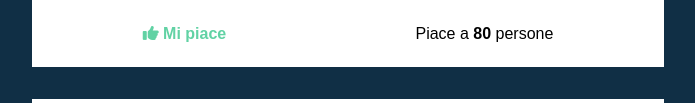
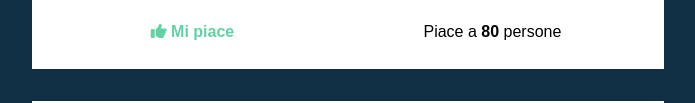
Before and after one commit to ChiaraPapagni/js-social-posts, a plain HTML site: page index.html in a window 1280 px wide. Shown: the part 686-789 px from the top of the page, without its empty margins (292-987 px from the left). Drawn offline with Linux system fonts and the light colour scheme.

Commit message:
aggiunti bonus 2 e 3

```diff
--- a/assets/css/style.css
+++ b/assets/css/style.css
@@ -81,16 +81,21 @@
     display: flex;
     justify-content: space-around;
     align-items: center;
-    padding-top: 1.5rem;
-    padding-bottom: 0.5rem;
+    padding-top: 0.7rem;
 }
 
 .like .like_btn {
+    padding: 0.7rem 1rem;
     color: #404040;
     font-weight: bold;
     cursor: pointer;
 }
 
+.like .like_btn:hover {
+    background-color: #DFDFDF;
+    border-radius: 5px;
+}
+
 .like span {
     font-weight: bold;
 }
--- a/assets/js/main.js
+++ b/assets/js/main.js
@@ -14,22 +14,22 @@
 const posts =
     [
         {
-            id: 1012,
+            id: 1,
             text: 'Lorem ipsum dolor sit amet, consectetur adipisicing elit. Natus aliquid distinctio, a earum recusandae animi voluptatem saepe impedit quas atque aut, ullam at officia. Totam natus quod illum incidunt sint.',
-            image: 'https://picsum.photos/600/400',
+            image: 'https://picsum.photos/id/1013/600/400',
             author:
             {
                 authorName: 'Phil Mangione',
-                authorImage: 'https://unsplash.it/60/60?image=',
+                authorImage: 'https://picsum.photos/id/1012/60/60',
             }
             ,
             like: 80,
             date: new Date().toLocaleDateString(),
         },
         {
-            id: 1005,
+            id: 2,
             text: 'Lorem ipsum dolor sit amet, consectetur adipisicing elit. Cum magnam facilis, ut expedita repudiandae id sed sequi aperiam unde excepturi ipsa laudantium saepe. Assumenda sequi odit natus dolorum, nam dignissimos.',
-            image: 'https://picsum.photos/600/400',
+            image: 'https://picsum.photos/id/225/600/400',
             author:
             {
                 authorName: 'Sofia Perlari',
@@ -37,24 +37,37 @@
             }
             ,
             like: 17,
-            date: new Date('2021-10-22').toLocaleDateString(),
+            date: new Date('2021-10-22').toLocaleDateString('it'),
         },
         {
-            id: 1025,
+            id: 3,
             text: 'Lorem ipsum dolor sit amet consectetur adipisicing elit. Itaque deserunt eius odio ipsum sit ut facere totam quidem consequatur dicta non sint quae dolor, sed iusto sunt laudantium veritatis minus.',
-            image: 'https://picsum.photos/600/400',
+            image: 'https://picsum.photos/id/1008/600/400',
             author:
             {
                 authorName: 'Chiara Ferragni',
-                authorImage: 'https://unsplash.it/60/60?image=',
+                authorImage: 'https://picsum.photos/id/1025/60/60',
             }
             ,
             like: 1589,
             date: new Date('2021-10-21').toLocaleDateString(),
         },
+        {
+            id: 4,
+            text: 'Lorem ipsum dolor sit amet, consectetur adipisicing elit.',
+            image: 'https://picsum.photos/id/26/600/400',
+            author:
+            {
+                authorName: 'Regan Bodween',
+                authorImage: 'https://picsum.photos/id/259/60/60',
+            }
+            ,
+            like: 58,
+            date: new Date('2021-10-21').toLocaleDateString(),
+        },
     ];
 
-const likedPosts = [1012, 1005];
+const likedPosts = [1, 2];
 
 renderPosts(posts);
 
@@ -62,7 +75,7 @@
     return `<div class="post">
     <div class="author">
         <div class="author_image">
-            <img src="${posts.author.authorImage}${posts.id}" alt="${posts.author.authorName}">
+            <img src="${posts.author.authorImage}" alt="${posts.author.authorName}">
         </div>
         <div class="name">
             ${posts.author.authorName}
@@ -97,3 +110,18 @@
         }
     }
 }
+
+
+const likeButtons = document.getElementsByClassName('like_btn');
+for (let i = 0; i < likeButtons.length; i++) {
+    const likeButton = likeButtons[i];
+    likeButton.addEventListener('click', pressLike);
+}
+
+function pressLike() {
+    for (let i = 0; i < posts.length; i++) {
+        if (likeButtons[i].style.color != '#61D2A4') {
+            this.style.color = '#61D2A4';
+        }
+    }
+}
```
